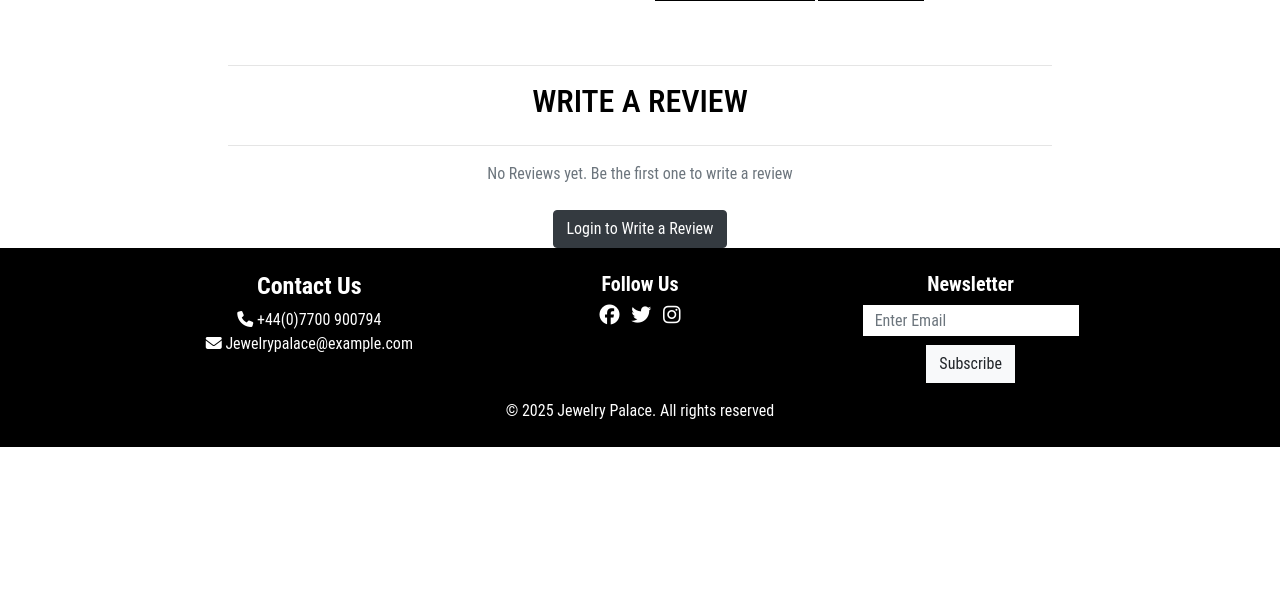
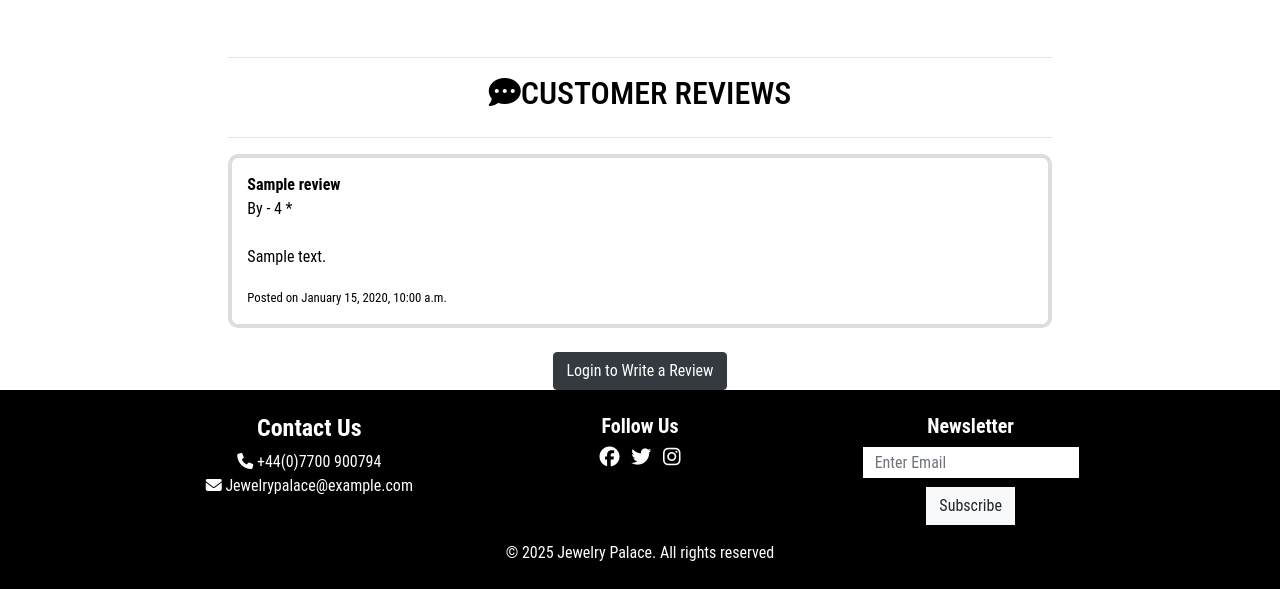
Before and after one commit to KyrianU/Jewelry_palace, a Django app: page /products/1 in a window 1280 px wide. Shown: the part 652-1241 px from the top of the page. Before the commit the page ends 1099 px from the top, so only its background shows below. Run offline with Django 3.2, Linux system fonts and the light colour scheme; data comes from the database, SQL or seed files in the repository; tables that the repository leaves empty hold one stand-in row (values such as "Sample post"); some libraries are stand-ins or nearby versions.

Commit message:
review model migrated

```diff
--- a/products/forms.py
+++ b/products/forms.py
@@ -29,7 +29,7 @@
 
     class Meta:
         model = Review
-        fields = ["rating", "comment"]
+        fields = ["title", "rating", "comment"]
 
     def __init__(self, *args, user=None, product=None, **kwargs):
         """
--- a/products/models.py
+++ b/products/models.py
@@ -1,4 +1,5 @@
 from django.db import models
+from django.core.validators import MinValueValidator, MaxValueValidator
 from django.contrib.auth.models import User
 
 # Create your models here.
@@ -39,28 +40,24 @@
 
 class Review(models.Model):
     """
-    Model representing user reviews for products.
+    Models representing user review for products.
     """
 
-    product = models.ForeignKey(
-        Product, on_delete=models.CASCADE, related_name="reviews"
+    product = models.ForeignKey(Product,
+                                on_delete=models.CASCADE,
+                                related_name='reviews')
+    user = models.ForeignKey(User, on_delete=models.CASCADE)
+    title = models.CharField(max_length=200, null=True, blank=True)
+    rating = models.IntegerField(
+        validators=[MinValueValidator(1), MaxValueValidator(5)],
+        null=True,
+        blank=True
     )
-    user = models.ForeignKey(
-        User, on_delete=models.CASCADE, related_name="reviews"
-    )
-    rating = models.PositiveSmallIntegerField()
-    comment = models.TextField(blank=True, null=True)
-    created_at = models.DateTimeField(auto_now_add=True)
-    updated_at = models.DateTimeField(auto_now=True)
+    comment = models.TextField(null=True, blank=True)
+    date_added = models.DateTimeField(auto_now_add=True)
 
     class Meta:
-        constraints = [
-            models.UniqueConstraint(
-                fields=["product", "user"], name="unique_product_user_review"
-            )
-        ]
-        ordering = ["-created_at"]  # Newest reviews first
+        ordering = ['-date_added']
 
     def __str__(self):
-        return f"{self.user.username} \
-            reviewed {self.product.name} - {self.rating}/5"
+        return f'Review for {self.product.name} by {self.user.username}'
--- a/products/templates/products/product_detail.html
+++ b/products/templates/products/product_detail.html
@@ -17,11 +17,11 @@
                 <div class="image-container my-5">
                     {% if product.image %}
                     <a href="{{ product.image.url }}" target="_blank">
-                        <img class="card-img-top img-fluid" src="{{ product.image.url }}" alt="{{ product.name }}">
+                        <img class="card-img-top img-fluid max-500" src="{{ product.image.url }}" alt="{{ product.name }}">
                     </a>
                     {% else %}
                     <a href="">
-                        <img class="card-img-top img-fluid" src="{{ MEDIA_URL }}noimage.png" alt="{{ product.name }}">
+                        <img class="card-img-top img-fluid max-500" src="{{ MEDIA_URL }}noimage.png" alt="{{ product.name }}">
                     </a>
                     {% endif %}
                 </div>
@@ -65,11 +65,11 @@
                                     </select>
                                 </div>
                                 {% endif %}
-                                <p class="mt-3"><strong>Quantity: </strong></p>
+                                <p class="mt-2"><strong>Quantity:</strong></p>
                                 <div class="form-group w-50">
                                     <div class="input-group">
                                         <div class="input-group-prepend">
-                                            <button class="decrement-qty- btn btn-black rounded-0"
+                                            <button class="decrement-qty btn btn-black"
                                                 data-item_id="{{ product.id }}" id="decrement-qty_{{ product.id }}">
                                                 <span class="icon">
                                                     <i class="fas fa-minus"></i>
@@ -81,7 +81,7 @@
                                             data-item_id="{{ product.id }}"
                                             id="id_qty_{{ product.id }}">
                                             <div class="input-group-append">
-                                                <button class="increment-qty btn btn-black rounded-0"
+                                                <button class="increment-qty btn btn-black"
                                                     data-item_id="{{ product.id }}" id="increment-qty_{{ product.id }}">
                                                     <span class="icon">
                                                         <i class="fas fa-plus"></i>
@@ -109,49 +109,44 @@
             </div>
         </div>
 
-        <!-- Review Section -->
         <div class="row">
             <div class="col-md-6 offset-md-3 col-lg-8 offset-lg-2">
                 <hr>
-                <h2 class="logo-font mb-4 text-center">Write a Review</h2>
+                <h2 class="logo-font mb-4 text-center"><i class="fa-solid fa-comment-dots"></i>Customer Reviews</h2>
                 <hr>
 
-                <!-- Display Existing -->
-                 {% if reviews %}
-                 <ul class="list-unstyled">
-                    {% for review in reviews %}
-                    <li class="media mb-4 p-3 border rounded shadow-sm">
-                        <div class="media-body">
-                            <h5 class="mt-0 mb-1">
-                                <strong>{{ review.user.username }}</strong>
-                                <small class="text-muted ml-2">rated {{ review.rating }} / 5</small>
-                            </h5>
-                            <p class="text-muted">Posted on: {{ review.created_at|date:"F j, Y" }}</p>
+                    {% if product.reviews.all %}
+                        {% for review in product.reviews.all %}
+                            <div class="review-box" style="border: 4px solid #ddd; padding: 15px; margin-bottom: 20px; border-radius: 10px;">
+                                <strong>{{ review.title|default:"(No Title)" }}</strong><br>
+                                <span>By {{ review.user.username }}</span> -
+                                <span>{{ review.rating }} *</span><br><br>
 
-                            <div class="review-content">
-                                {{ review.comment|linebreaks }}
+                                {% if review.comment %}
+                                    <p>{{ review.comment }}</p>
+                                {% else %}
+                                    <em>No comment provided yet.No Revies yet. Be the first one to write a review</em>
+                                {% endif %}
+
+                                <small>Posted on {{ review.date_added|date:"F j, Y, g:i a" }}</small>
                             </div>
-
-                            <!-- Edit & Delete Buttons for review owner-->
+                        {% endfor %}
+                    {% else %}
+                        <p>No Revies yet. Be the first one to write a review</p>
+                    {% endif %}
                              {% if review.user == request.user %}
                                 <div class="mt-3">
                                     <a href="{% url 'edit_review' product.id review.id %}" class="btn btn-sm btn-warning">Edit</a>
                                     <a href="{% url 'delete_review' product.id review.id %}" class="btn btn-sm btn-danger">Delete</a>
                                 </div>
                             {% endif %}
-                        </div>
-                    </li>
-                    {% endfor %}
-                 </ul>
-                {% else %}
-                    <p class="text-muted text-center">No Reviews yet. Be the first one to write a review</p>
-                {% endif %}
+
 
                 <!-- Button for writing a review -->
                 <div class="text-center mt-4">
                     {% if request.user.is_authenticated %}
                         {% if not user_has_reviewed %}
-                            <a href="{% url 'add_review' product.id %}" class="btn btn-dark">Write a Review</a>
+                            <a href="{% url 'add_review' product.id %}" class="btn btn-dark"><i class="fa-solid fa-magnifying-glass"></i>Write a Review</a>
                         {% else %}
                             <p class="text-muted">You already have a review written for this product.</p>
                         {% endif %}
--- a/products/urls.py
+++ b/products/urls.py
@@ -8,7 +8,7 @@
     path(
         '<int:product_id>/reviews/<int:review_id>/edit/',
         views.edit_review,
-        name='edit_review'
+        name='edit_review',
     ),
     path(
         '<int:product_id>/reviews/<int:review_id>/delete/',
--- a/products/views.py
+++ b/products/views.py
@@ -1,7 +1,6 @@
 from django.shortcuts import render, redirect, reverse, get_object_or_404
 from django.contrib import messages
 from django.contrib.auth.decorators import login_required
-from django.db.utils import IntegrityError
 from django.db.models import Q
 from django.db.models.functions import Lower
 
@@ -83,31 +82,43 @@
 
 @login_required
 def add_review(request, product_id):
-    """Add a review for a product"""
+    """
+    A view to add a new review
+    """
+
     product = get_object_or_404(Product, pk=product_id)
+    user_review = product.reviews.all()
 
-    # Prevents a duplication of reviews
-    if Review.objects.filter(product=product, user=request.user).exists():
-        messages.error(request, "You have already reviewed this product.")
-        return redirect("product_detail", product_id=product.id)
+    if user_review:
+        messages.error(request,
+                       'You have already reviewed this product.')
+        return redirect(reverse('product_detail', args=[product.id]))
 
-    form = ReviewForm(request.POST or None)
+    if request.method == 'POST':
+        form = ReviewForm(request.POST)
+        if form.is_valid():
+            review = form.save(commit=False)
+            review.user = request.user
+            review.product = product
 
-    if request.method == "POST" and form.is_valid():
-        try:
-            review = form.save(commit=False)
-            review.product = product
-            review.user = request.user
             review.save()
-            messages.success(request, "Thank you for your review!")
-            return redirect("product_detail", product_id=product.id)
-        except IntegrityError:
-            messages.error(
-                request, "An error occurred while saving your review.")
+            print('review')
+            messages.success(request,
+                             'Your product review has been submitted.')
+            return redirect(reverse('product_detail', args=[product_id]))
+        else:
+            messages.error(request,
+                           'An error occured whilst saving your review')
+    else:
+        form = ReviewForm()
 
-    return render(
-        request, "products/add_review.html", {"form": form, "product": product}
-        )
+        template = 'products/add_review.html'
+        context = {
+            'product': product,
+            'form': form,
+        }
+
+        return render(request, template, context)
 
 
 @login_required
--- a/static/css/base.css
+++ b/static/css/base.css
@@ -261,6 +261,7 @@
 
 }
 
+
 .hover-color {
     box-shadow: 0 4px 8px 0 rgba(0, 0, 0, 0.2), 0 6px 20px 0 rgba(0, 0, 0, 0.19);
     width: fit-content;
--- a/templates/base.html
+++ b/templates/base.html
@@ -122,7 +122,7 @@
           </nav>
         </div>
 
-        <div id="delviery-banner" class="row text-center">
+        <div id="delivery-banner" class="row text-center">
           <div class="col bg-dark text-white">
             <h5 class="logo-font my-1">Free delivery on orders over ${{ free_delivery_threshold }}</h5>
           </div>
```
Also changed, not shown: products/admin.py (+13 -1 lines), products/templates/products/add_review.html (+4 -3 lines), products/migrations/0003_auto_20250508_1200.py (added).
